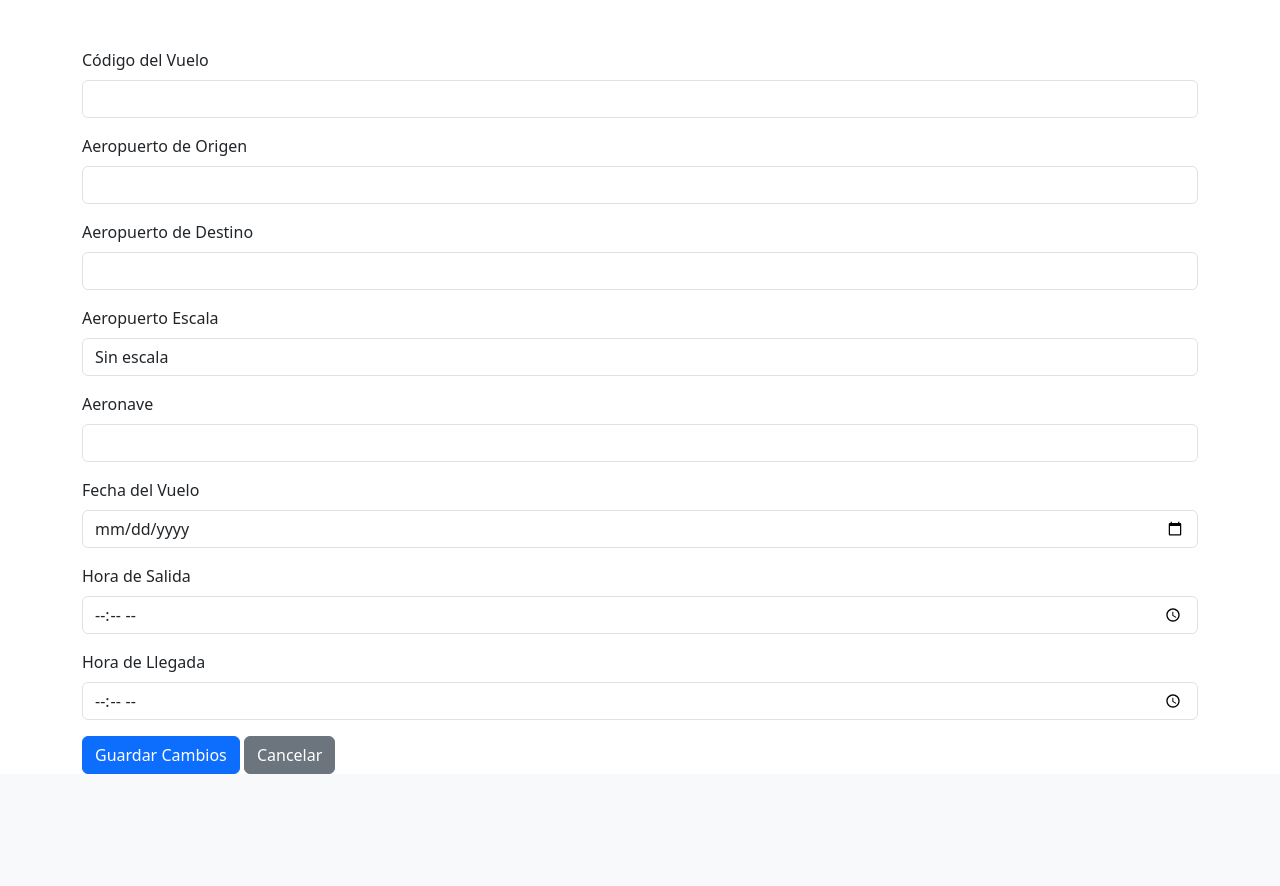
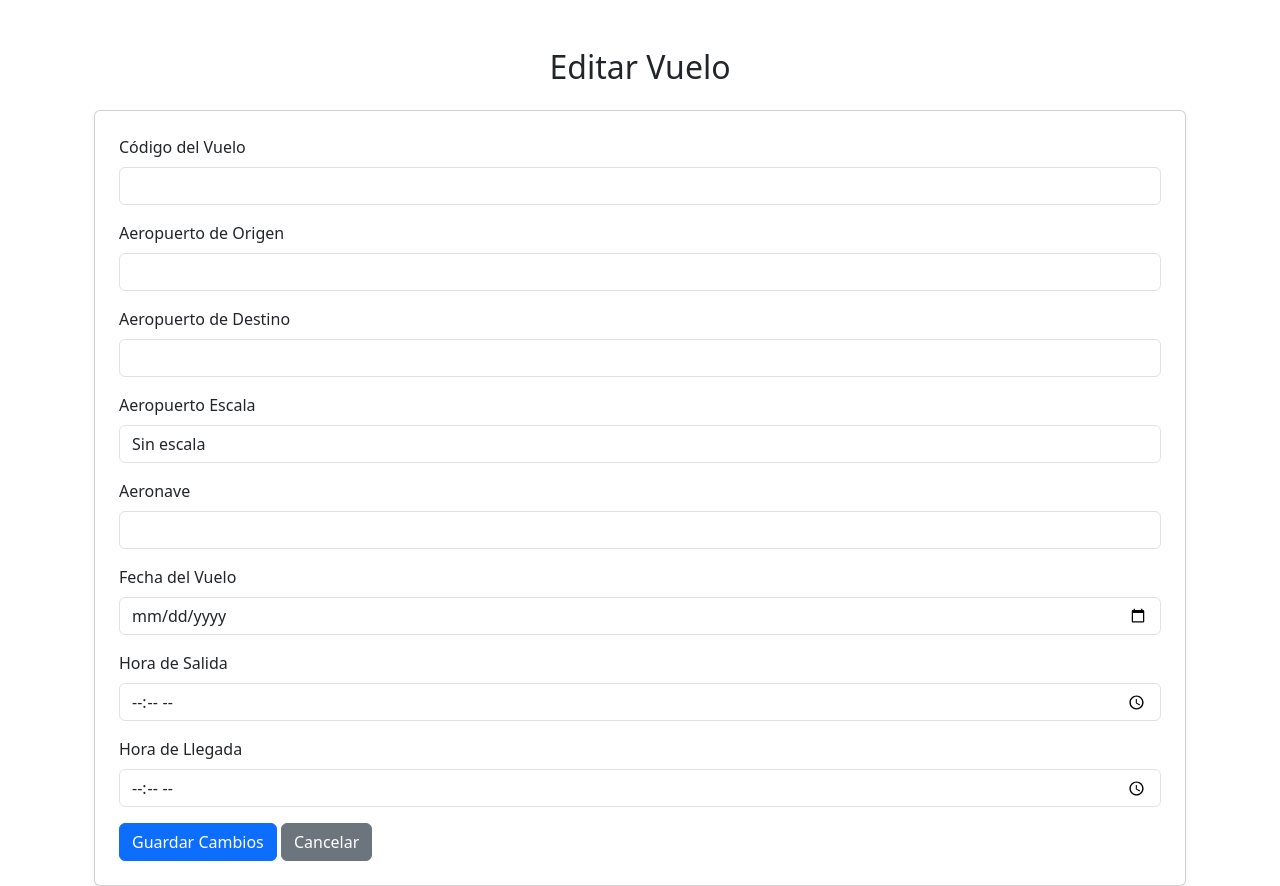
Before and after one commit to RicardoVaca109/SwissportEmsaWebApp, a Django app: template vuelos/templates/edit_vuelos_tmp.html in a window 1280 px wide. Shown: the part 56-942 px from the top of the page. Before the commit the page ends 830 px from the top, so only its background shows below. Run offline with Django 5.2, Linux system fonts and the light colour scheme; the template is opened without the code that fills it, so the values that code supplies are empty.

Commit message:
Se cambia el estilo de la vista del template al añadir un registro

```diff
--- a/vuelos/templates/edit_vuelos_tmp.html
+++ b/vuelos/templates/edit_vuelos_tmp.html
@@ -3,6 +3,9 @@
 {% block title %}Editar Vuelo{% endblock %}
 
 {% block content %}
+<div class="container mt-4">
+    <h2 class="text-center mb-4">Editar Vuelo</h2>
+    <div class="card p-4 shadow-sm">
         <form method="post" action="{% url 'edit_vuelos' vuelo.id_vuelo %}">
             {% csrf_token %}
             <div class="mb-3">
@@ -52,19 +55,21 @@
             </div>
             <div class="mb-3">
                 <label for="fecha_vuelo" class="form-label">Fecha del Vuelo</label>
-            <input type="date" class="form-control" id="fecha_vuelo" name="fecha_vuelo" required>
+                <input type="date" class="form-control" id="fecha_vuelo" name="fecha_vuelo" value="{{vuelo.fecha_vuelo|date:'Y-m-d'}}" required>
             </div>
             <div class="mb-3">
                 <label for="hora_salida" class="form-label">Hora de Salida</label>
-            <input type="time" class="form-control" id="hora_salida" name="hora_salida" required>
+                <input type="time" class="form-control" id="hora_salida" name="hora_salida" value="{{vuelo.hora_salida|time:'H:i'}}" required>
             </div>
             <div class="mb-3">
                 <label for="hora_llegada" class="form-label">Hora de Llegada</label>
-            <input type="time" class="form-control" id="hora_llegada" name="hora_llegada" required>
+                <input type="time" class="form-control" id="hora_llegada" name="hora_llegada" value="{{vuelo.hora_llegada|time:'H:i'}}" required>
             </div>
             <!-- Botones -->
             <button type="submit" class="btn btn-primary">Guardar Cambios</button>
             <a href="{% url 'dashboard_vuelos' %}" class="btn btn-secondary">Cancelar</a>
 
         </form>
+    </div>
+</div>
 {% endblock %}
```
Lines whose indentation alone changed are shown as unchanged.
